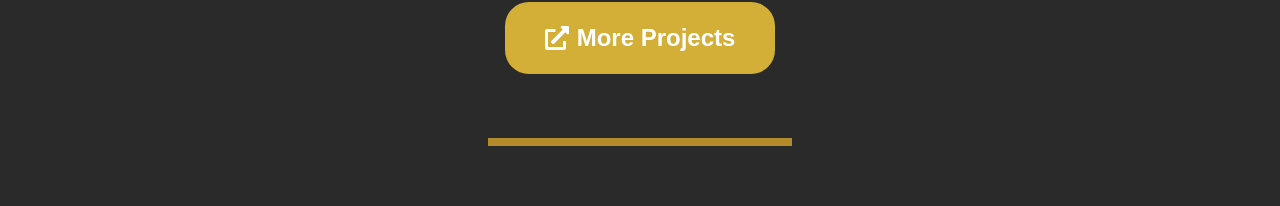
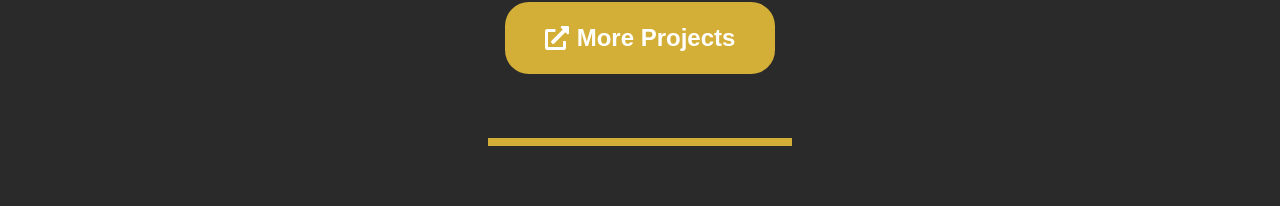
Before and after one commit to lancedalanon/my-portfolio, a Next.js app: page / in a window 1280 px wide. Shown: the part 4316-4522 px from the top of the page. Built offline with nearby package versions, Linux system fonts and the light colour scheme.

Commit message:
Change border-accent-dark to border-accent in milestone divider

```diff
--- a/components/home/MilestonesSection.tsx
+++ b/components/home/MilestonesSection.tsx
@@ -92,7 +92,7 @@ const MilestonesSection: React.FC = () => {
                 </Link>
             </div>
 
-            <div className="border-b-8 border-accent-dark w-1/2 md:w-1/4 h-4 mt-14"></div>
+            <div className="border-b-8 border-accent w-1/2 md:w-1/4 h-4 mt-14"></div>
 
             {/* Awards */}
             <h2 className="text-4xl md:text-5xl font-bold text-custom-100 text-center mt-14 mb-10">
```
